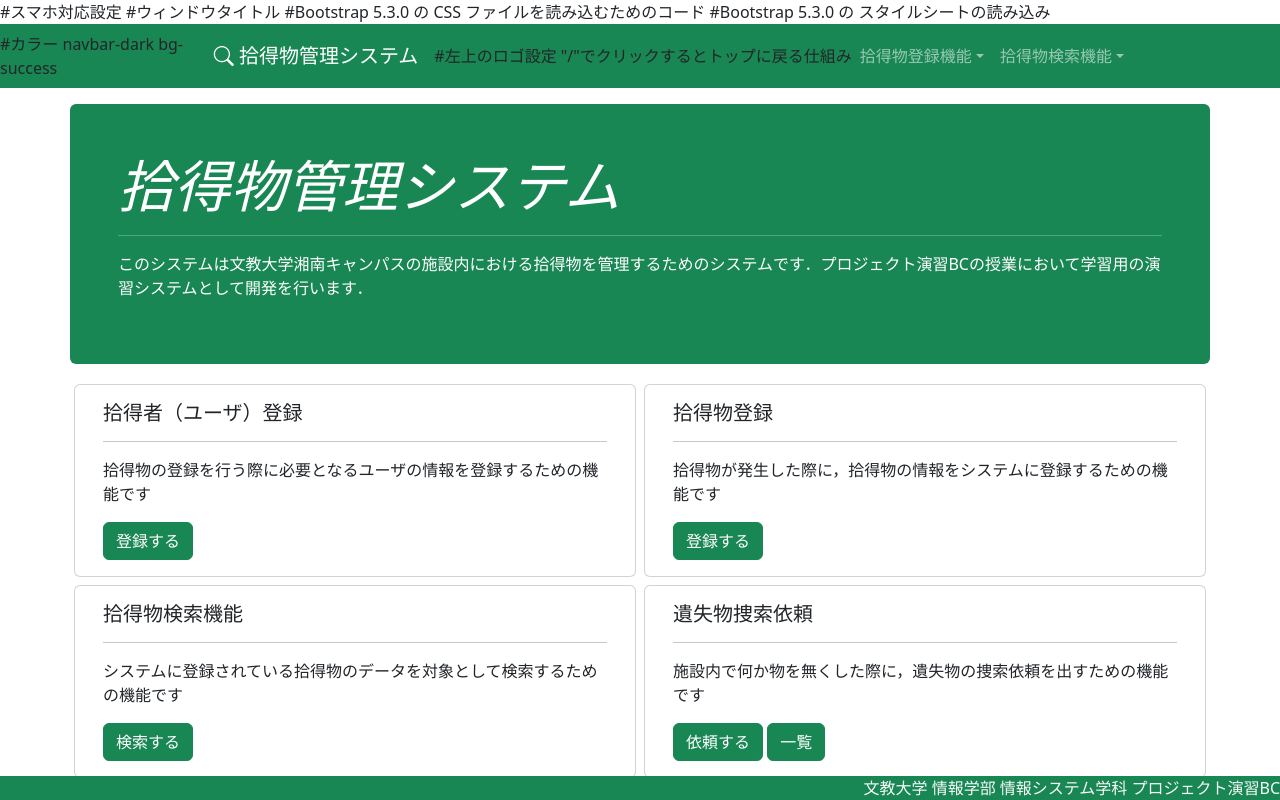
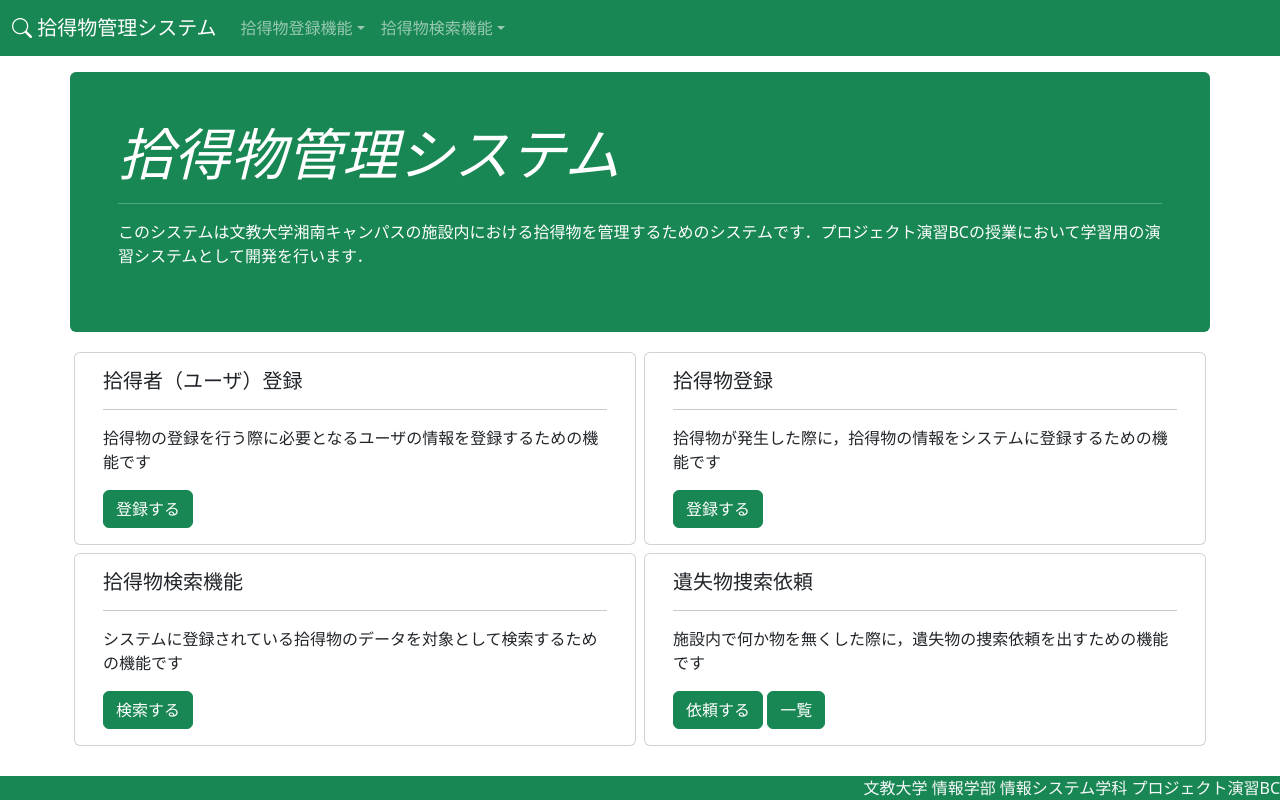
Before and after one commit to Takano1004/project-B, a Flask app: page / in a window 1280 px wide. Run offline with Flask 3, Linux system fonts and the light colour scheme.

Commit message:
Update base.html

```diff
--- a/やりなおし/7回目プログラム/templates/base.html
+++ b/やりなおし/7回目プログラム/templates/base.html
@@ -4,11 +4,11 @@
 <head>
     {% block head %}
     <meta charset="utf-8">
-    <meta name="viewport" content="width=device-width, initial-scale=1"> #スマホ対応設定
-    <title>{% block title%}拾得物管理システム{% endblock %}</title> #ウィンドウタイトル
-    <link href="https://cdn.jsdelivr.net/npm/bootstrap@5.3.0/dist/css/bootstrap.min.css" rel="stylesheet" integrity="sha384-9ndCyUaIbzAi2FUVXJi0CjmCapSmO7SnpJef0486qhLnuZ2cdeRhO02iuK6FUUVM" crossorigin="anonymous"> #Bootstrap 5.3.0 の CSS ファイルを読み込むためのコード
+    <meta name="viewport" content="width=device-width, initial-scale=1">
+    <title>{% block title%}拾得物管理システム{% endblock %}</title>
+    <link href="https://cdn.jsdelivr.net/npm/bootstrap@5.3.0/dist/css/bootstrap.min.css" rel="stylesheet" integrity="sha384-9ndCyUaIbzAi2FUVXJi0CjmCapSmO7SnpJef0486qhLnuZ2cdeRhO02iuK6FUUVM" crossorigin="anonymous">
     {% block style %}
-    <link rel="stylesheet" href="https://cdn.jsdelivr.net/npm/bootstrap-icons@1.11.3/font/bootstrap-icons.min.css"> #Bootstrap 5.3.0 の スタイルシートの読み込み
+    <link rel="stylesheet" href="https://cdn.jsdelivr.net/npm/bootstrap-icons@1.11.3/font/bootstrap-icons.min.css">
     {% endblock %}
     {% endblock %}
 </head>
@@ -16,10 +16,10 @@
 <body>
     {% block header %}
     <header>
-        <nav class="navbar navbar-expand-lg navbar-dark bg-success"> #カラー navbar-dark bg-success
+        <nav class="navbar navbar-expand-lg navbar-dark bg-success">
             <div class="container-fluid">
               {% block pagelogo %}
-              <a class="navbar-brand" href="/"><i class="bi bi-search"></i> 拾得物管理システム</a> #左上のロゴ設定 "/"でクリックするとトップに戻る仕組み
+              <a class="navbar-brand" href="/"><i class="bi bi-search"></i> 拾得物管理システム</a>
               {% endblock %}
               <button class="navbar-toggler" type="button" data-bs-toggle="collapse" data-bs-target="#navbarSupportedContent" aria-controls="navbarSupportedContent" aria-expanded="false" aria-label="Toggle navigation">
                 <span class="navbar-toggler-icon"></span>
```
